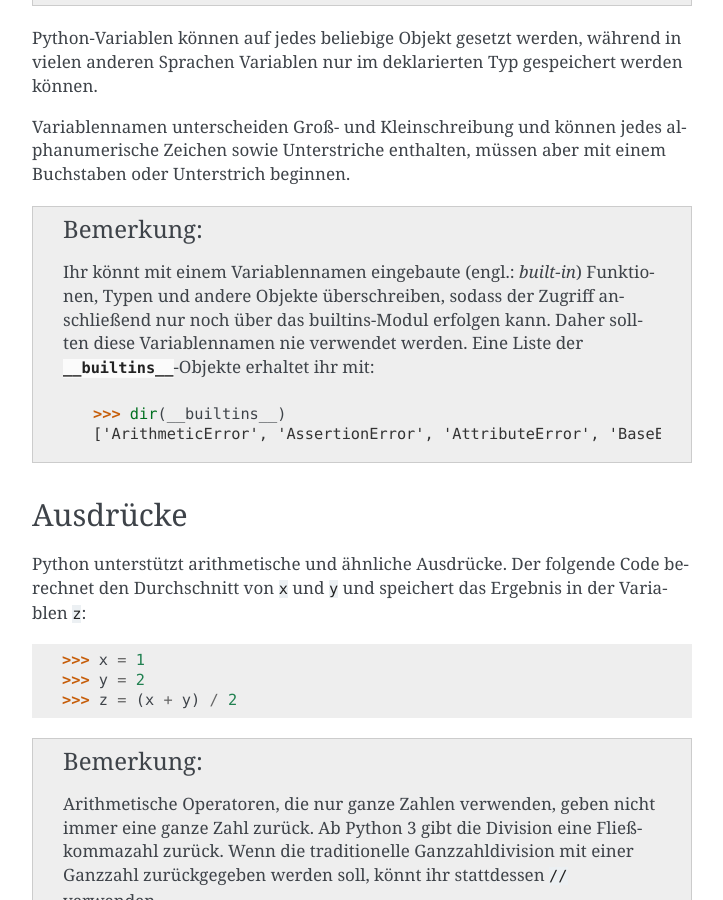
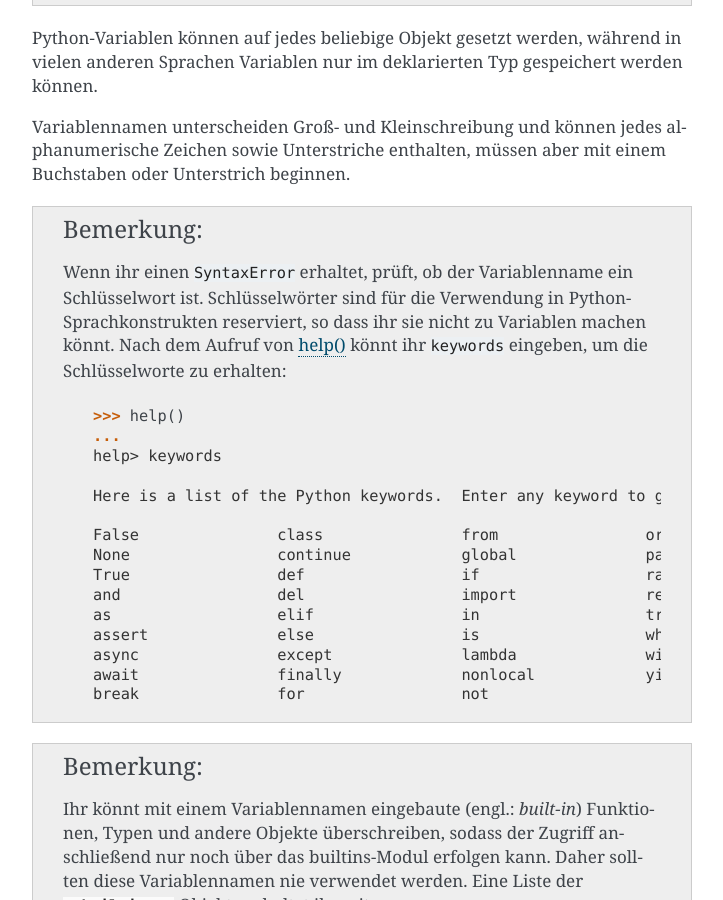
Before and after one commit to veit/python-basics-tutorial-de, a Sphinx documentation site: the page built from docs/variables-expressions.rst, in a window 1280 px wide and 900 px high, scrolled down 1051 px. Shown: the whole window, without its empty margins (388-1111 px from the left). Built offline with Sphinx 7.4.7, drawn with Linux system fonts in a browser that asks for light colours; pages that are not in the unit, such as notebooks, are missing from menus.

Commit message:
:memo: Add note for keyword as variable names

```diff
--- a/docs/explore.rst
+++ b/docs/explore.rst
@@ -3,6 +3,8 @@
 
 Egal, ob ihr IDLE oder die interaktive Shell nutzt, es gibt einige nützliche
 Funktionen, um Python zu erkunden.
+
+.. _help:
 
 ``help()``
 ----------
--- a/docs/variables-expressions.rst
+++ b/docs/variables-expressions.rst
@@ -57,6 +57,31 @@
 Buchstaben oder Unterstrich beginnen.
 
 .. note::
+   Wenn ihr einen ``SyntaxError`` erhaltet, prüft, ob der Variablenname ein
+   Schlüsselwort ist. Schlüsselwörter sind für die Verwendung in
+   Python-Sprachkonstrukten reserviert, so dass ihr sie nicht zu Variablen
+   machen könnt. Nach dem Aufruf von :ref:`help` könnt ihr ``keywords``
+   eingeben, um die Schlüsselworte zu erhalten:
+
+   .. code-block::
+
+      >>> help()
+      ...
+      help> keywords
+
+      Here is a list of the Python keywords.  Enter any keyword to get more help.
+
+      False               class               from                or
+      None                continue            global              pass
+      True                def                 if                  raise
+      and                 del                 import              return
+      as                  elif                in                  try
+      assert              else                is                  while
+      async               except              lambda              with
+      await               finally             nonlocal            yield
+      break               for                 not
+
+.. note::
    Ihr könnt mit einem Variablennamen eingebaute (engl.: *built-in*) Funktionen,
    Typen und andere Objekte überschreiben, sodass der Zugriff anschließend nur
    noch über das :doc:`builtins <python3:library/builtins>`-Modul erfolgen kann.
```
